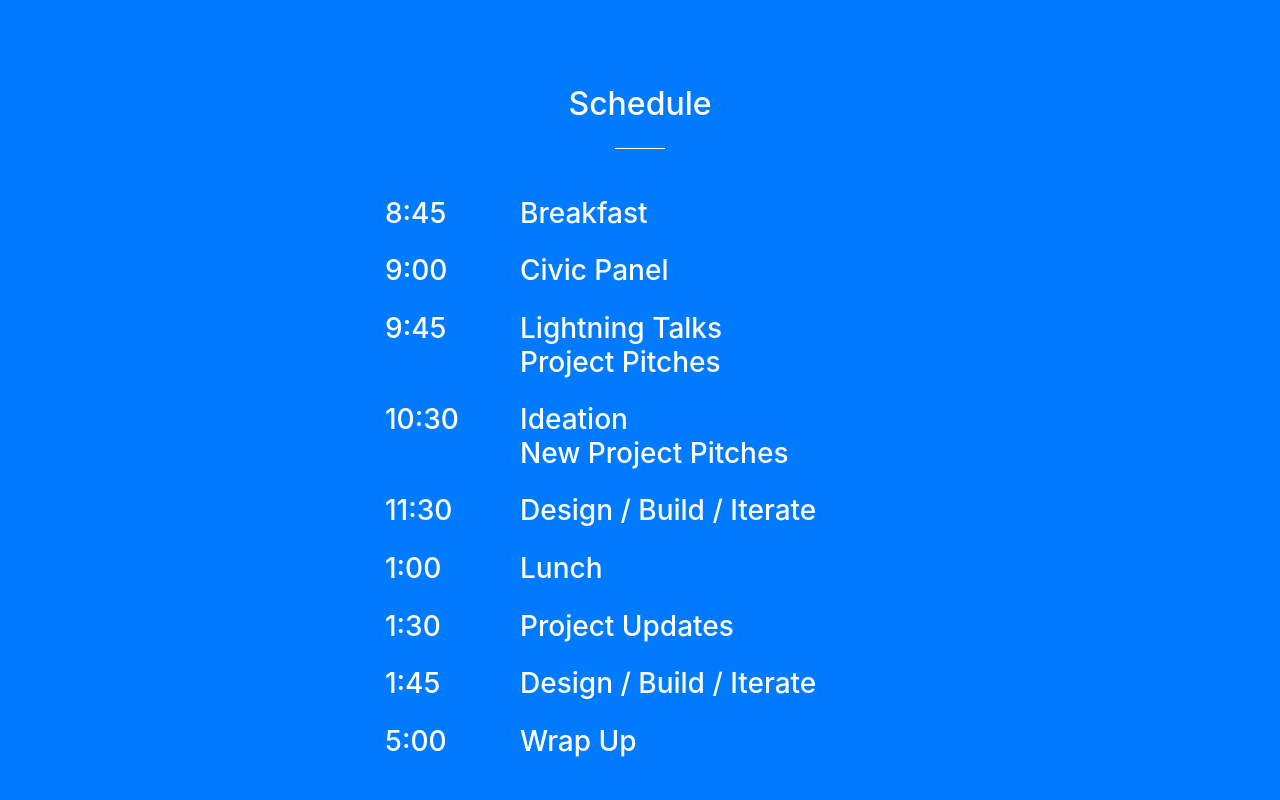
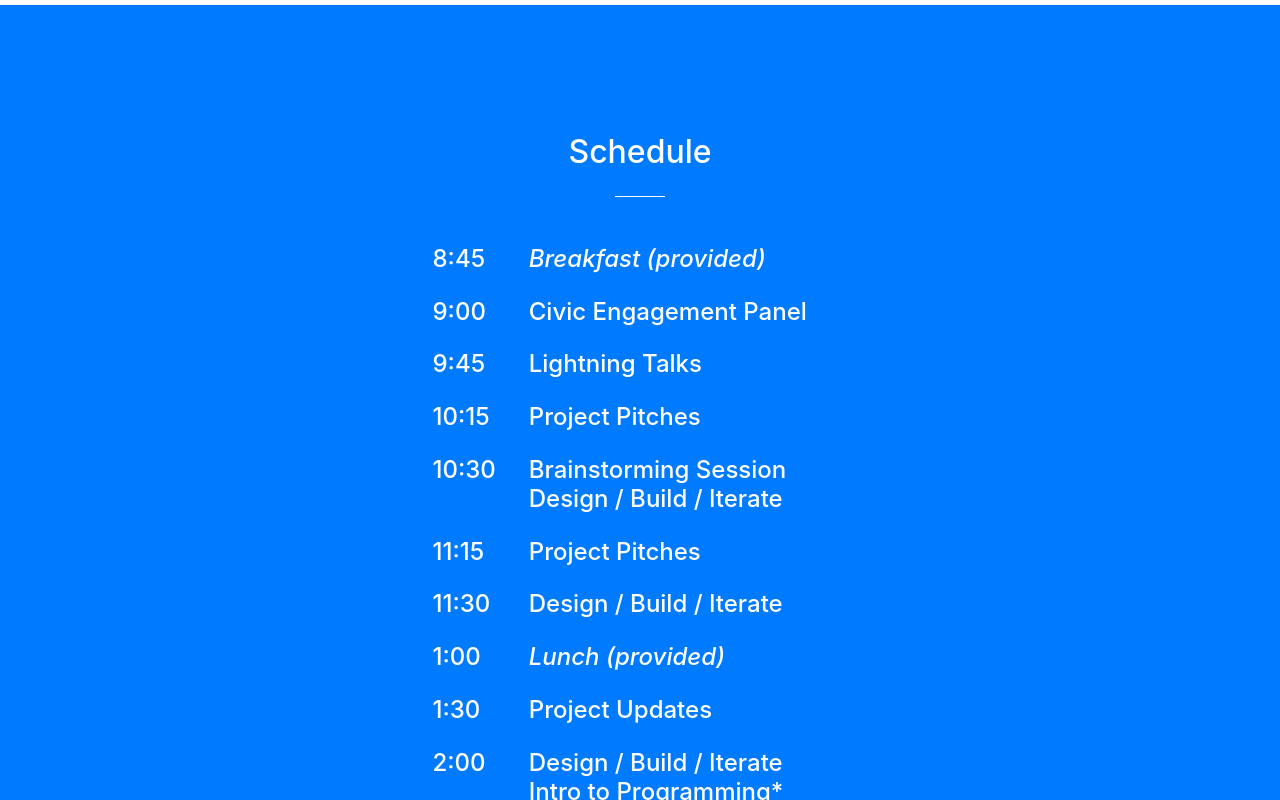
Before and after one commit to codefordenver/NDoCH-Website, a website with bundled scripts: page index.html in a window 1280 px wide. Shown: the part 2835-3635 px from the top of the page. Built offline with nearby package versions, Linux system fonts and the light colour scheme; files whose address does not match are found by name.

Commit message:
fix schedule layout, add Turing class (#6)
* fix schedule layout, add Turing class

* italicize meals, use brainstorming instead of ideation

```diff
--- a/index.html
+++ b/index.html
@@ -103,9 +103,11 @@
           <hr class="light my-4">
           <p class="text-faded mb-4">National Day of Civic Hacking is a nationwide day of action to bring together civic leaders and community organizations to tackle some our toughest challenges. Our local event, hosted by Code for Denver & Code for Boulder, will be focused on increasing and sustaining greater civic engagement in our communities.
           </p>
-          <p class="text-faded mb-4">When: August 11th, 2018 9:00 AM to 5:00 PM
+          <p class="text-faded mb-4"><b>When:</b> August 11th, 2018 @ 8:45 AM to 5:00 PM
           </p>
-          <p class="text-faded mb-4">Where: PAIRIN Offices
+          <p class="text-faded mb-4"><b>Where:</b> PAIRIN Offices
+          </p>
+          <p class="text-faded mb-4">Bring a laptop!
           </p>
           <small class="text-faded mb-4">Need childcare? Email hello@codefordenver.org</small>
         </div>
@@ -170,30 +172,53 @@
         </div>
         <div class="container">
             <div class="row">
-                <div class="col-lg-6 m-auto">
-                    <div class="mt-4 mx-auto d-flex">
-                        <div class="col-3">
-                            <h3 class="text-white mb-4">8:45</h3>
-                            <h3 class="text-white mb-4">9:00</h3>
-                            <h3 class="text-white mb-4">9:45<br><br></h3>
-                            <h3 class="text-white mb-4">10:30<br><br></h3>
-                            <h3 class="text-white mb-4">11:30</h3>
-                            <h3 class="text-white mb-4">1:00</h3>
-                            <h3 class="text-white mb-4">1:30</h3>
-                            <h3 class="text-white mb-4">1:45</h3>
-                            <h3 class="text-white mb-4">5:00</h3>
+                <div class="col-lg-5 m-auto">
+                    <div class="mt-4 mx-auto">
+                        <div class="d-flex">
+                          <h4 class="text-white mb-4 col-3">8:45</h4>
+                          <h4 class="text-white mb-4"><i>Breakfast (provided)</i></h4>
                         </div>
-                        <div class="col-9">
-                            <h3 class="text-white mb-4">Breakfast</h3>
-                            <h3 class="text-white mb-4">Civic Panel</h3>
-                            <h3 class="text-white mb-4">Lightning Talks<br>Project Pitches</h3>
-                            <h3 class="text-white mb-4">Ideation<br>New Project Pitches</h3>
-                            <h3 class="text-white mb-4">Design / Build / Iterate</h3>
-                            <h3 class="text-white mb-4">Lunch</h3>
-                            <h3 class="text-white mb-4">Project Updates</h3>
-                            <h3 class="text-white mb-4">Design / Build / Iterate</h3>
-                            <h3 class="text-white mb-4">Wrap Up</h3>
+                        <div class="d-flex">
+                          <h4 class="text-white mb-4 col-3">9:00</h4>
+                          <h4 class="text-white mb-4">Civic Engagement Panel</h4>
                         </div>
+                        <div class="d-flex">
+                          <h4 class="text-white mb-4 col-3">9:45</h4>
+                          <h4 class="text-white mb-4">Lightning Talks</h4>
+                        </div>
+                        <div class="d-flex">
+                          <h4 class="text-white mb-4 col-3">10:15</h4>
+                          <h4 class="text-white mb-4">Project Pitches</h4>
+                        </div>
+                        <div class="d-flex">
+                          <h4 class="text-white mb-4 col-3">10:30</h4>
+                          <h4 class="text-white mb-4">Brainstorming Session<br>Design / Build / Iterate</h4>
+                        </div>
+                        <div class="d-flex">
+                          <h4 class="text-white mb-4 col-3">11:15</h4>
+                          <h4 class="text-white mb-4">Project Pitches</h4>
+                        </div>
+                        <div class="d-flex">
+                          <h4 class="text-white mb-4 col-3">11:30</h4>
+                          <h4 class="text-white mb-4">Design / Build / Iterate</h4>
+                        </div>
+                        <div class="d-flex">
+                          <h4 class="text-white mb-4 col-3">1:00</h4>
+                          <h4 class="text-white mb-4"><i>Lunch (provided)</i></h4>
+                        </div>
+                        <div class="d-flex">
+                          <h4 class="text-white mb-4 col-3">1:30</h4>
+                          <h4 class="text-white mb-4">Project Updates</h4>
+                        </div>
+                        <div class="d-flex">
+                          <h4 class="text-white mb-4 col-3">2:00</h4>
+                          <h4 class="text-white mb-4">Design / Build / Iterate<br>Intro to Programming*</h4>
+                        </div>
+                        <div class="d-flex">
+                          <h4 class="text-white mb-4 col-3">5:00</h4>
+                          <h4 class="text-white mb-4">Wrap Up</h4>
+                        </div>
+                        <p class="text-white ml-3">*Option to take a programming class with Amy Holt from Turing School of Software & Design, 2-4pm</p>
                     </div>
                 </div>
             </div>
@@ -292,7 +317,7 @@
     <div class="container">
       <div class="row">
         <div class="col-lg-8 mx-auto text-center">
-          <h2 class="section-heading text-white">Hacker Resources</h2>
+          <h2 class="section-heading text-white">Resources</h2>
           <hr class="light my-4">
           <p class="text-faded mb-4">Coming Soon!</p>
         </div>
```
